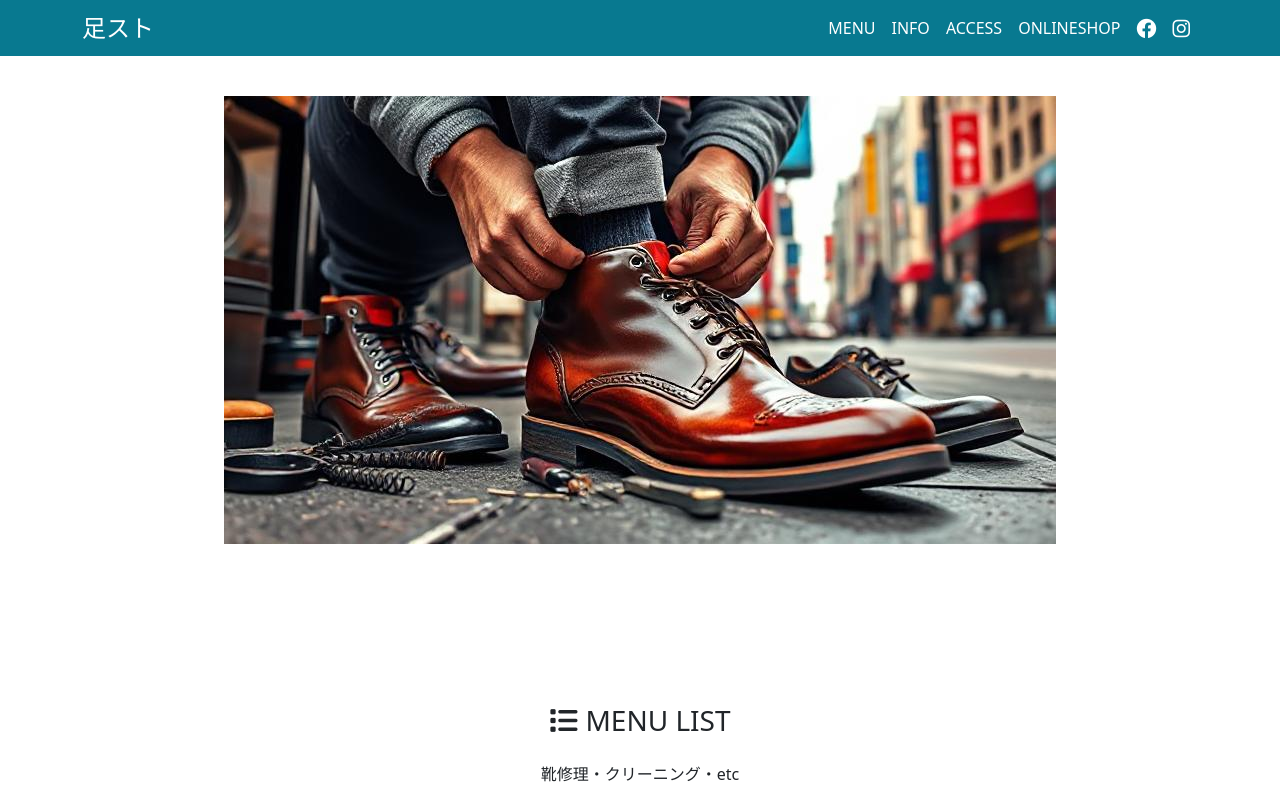
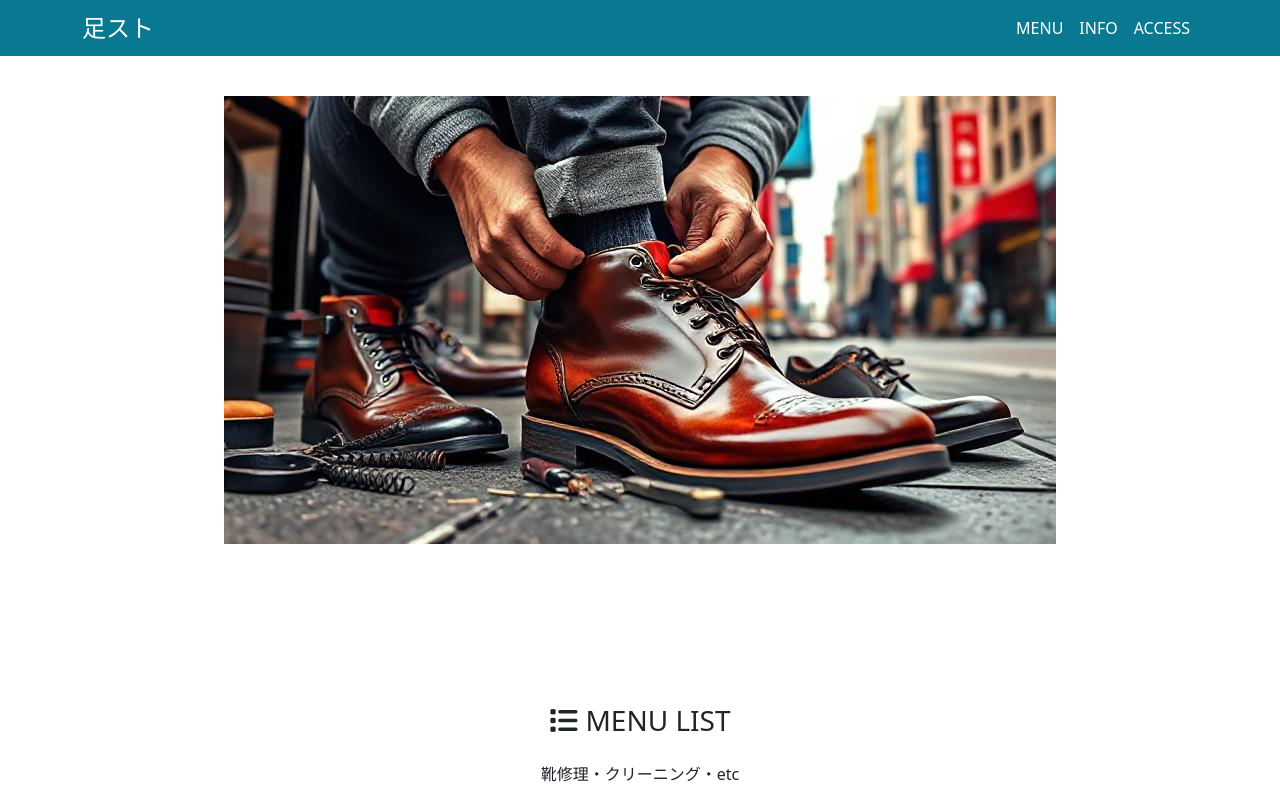
Before and after one commit to SolaHY/assist, a plain HTML site: page index.html in a window 1280 px wide. Shown: the top 800 px of the page. Drawn offline with nearby package versions, Linux system fonts and the light colour scheme.

Commit message:
menu edited

```diff
--- a/index.html
+++ b/index.html
@@ -37,17 +37,6 @@
                         <li class="nav-item"><a class="nav-link main-text" href="#menulist">MENU</a></li>
                         <li class="nav-item"><a class="nav-link main-text" href="#shopinfo">INFO</a></li>
                         <li class="nav-item"><a class="nav-link main-text" href="#access">ACCESS</a></li>
-                        <li class="nav-item"><a class="nav-link main-text" href="https://orgicc2nd.base.shop/" target="_blank">ONLINESHOP</a></li>
-                        <li class="nav-item">
-                            <a class="nav-link" href="https://www.facebook.com/shoerepairstandard" target="_blank">
-                                <i class="fab fa-facebook fa-lg main-text"></i>
-                            </a>
-                        </li>
-                        <li class="nav-item">
-                            <a class="nav-link" href="https://www.instagram.com/standardrepair/" target="_blank">
-                                <i class="fab fa-instagram fa-lg main-text"></i>
-                            </a>
-                        </li>
                     </ul>
                 </div>
             </div>
```
